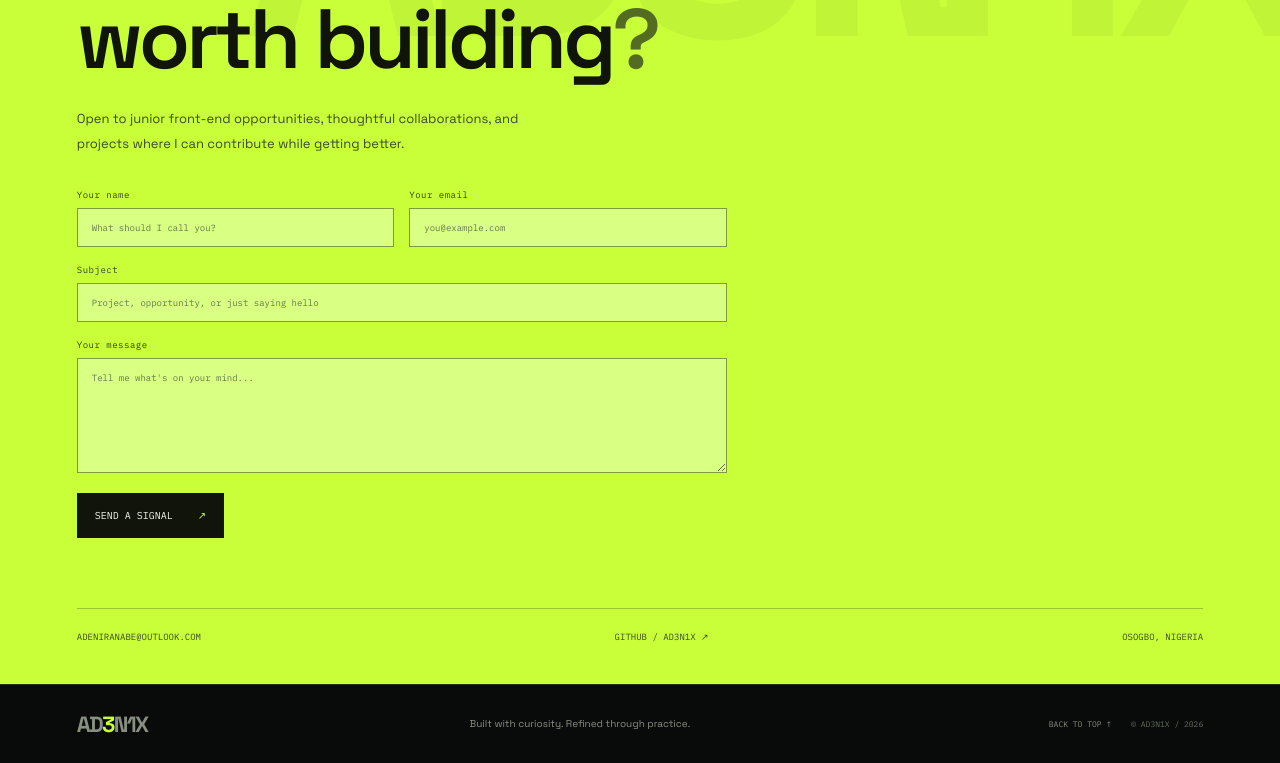
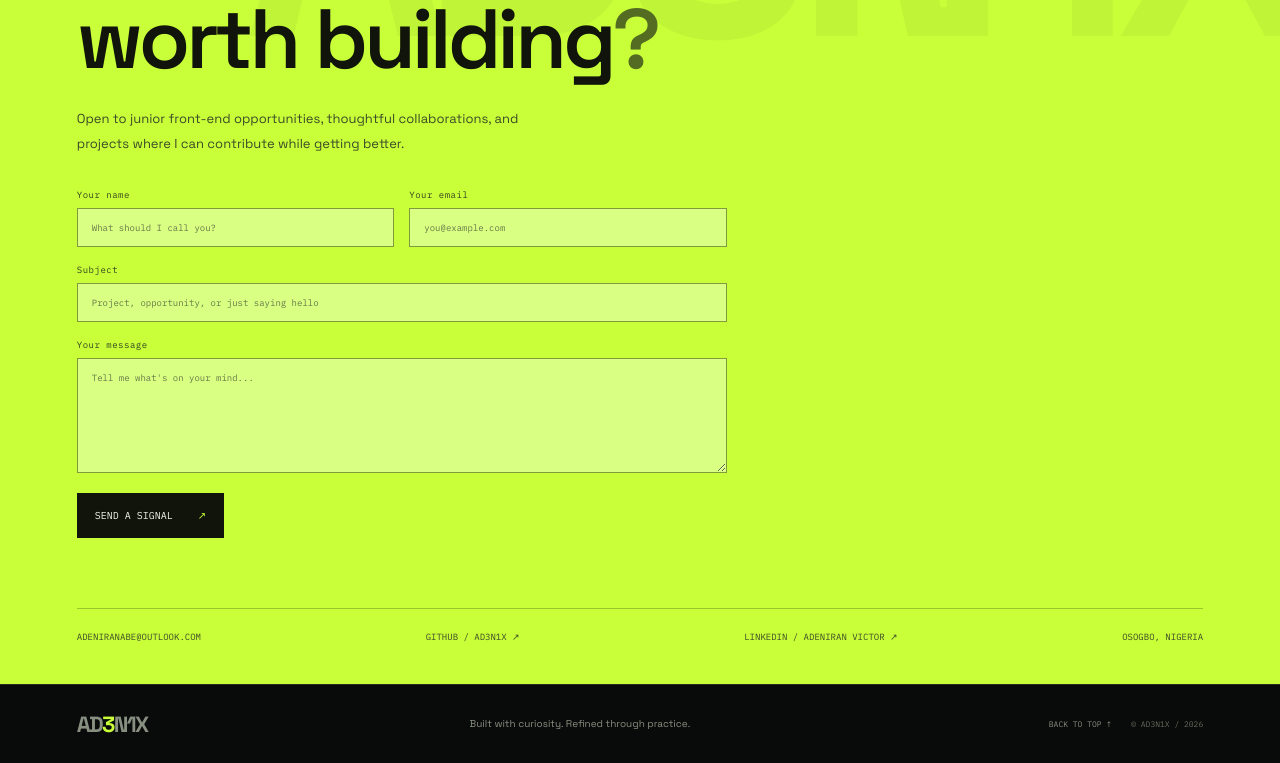
Before and after one commit to Ad3n1x/Portfolio, a React (Vite) app in the folder client/: page / in a window 1280 px wide. Shown: the part 4501-5264 px from the top of the page. Built offline with nearby package versions, Linux system fonts and the light colour scheme; no server answers.

Commit message:
Add LinkedIn profile to portfolio contact links

```diff
--- a/client/src/App.jsx
+++ b/client/src/App.jsx
@@ -161,7 +161,8 @@ export default function App() {
       </section>
       <section id="contact" className="contact-section"><div className="section-wrap contact-inner"><p className="eyebrow">04 / OPEN CHANNEL</p><h2>Got something<br />worth building<span className="contact-dot">?</span></h2><p>Open to junior front-end opportunities, thoughtful collaborations, and projects where I can contribute while getting better.</p>
         <form className="contact-form" onSubmit={handleSubmit}><div className="form-pair"><label>Your name<input name="name" value={form.name} onChange={updateField} required minLength="2" maxLength="80" placeholder="What should I call you?" /></label><label>Your email<input name="email" type="email" value={form.email} onChange={updateField} required maxLength="254" placeholder="you@example.com" /></label></div><label>Subject <input name="subject" value={form.subject} onChange={updateField} maxLength="120" placeholder="Project, opportunity, or just saying hello" /></label><label>Your message<textarea name="message" value={form.message} onChange={updateField} required minLength="10" maxLength="3000" rows="4" placeholder="Tell me what's on your mind..." /></label><button className="button button-contact" disabled={sending} type="submit">{sending ? "SENDING..." : "SEND A SIGNAL"} <span>↗</span></button>{notice && <p className="form-notice" role="status">{notice}</p>}</form>
-        <div className="contact-details"><a href="mailto:adeniranabe@outlook.com">ADENIRANABE@OUTLOOK.COM</a><a href="https://github.com/Ad3n1x" target="_blank" rel="noreferrer">GITHUB / AD3N1X ↗</a><span>OSOGBO, NIGERIA</span></div>
+        <div className="contact-details"><a href="mailto:adeniranabe@outlook.com">ADENIRANABE@OUTLOOK.COM</a><a href="https://github.com/Ad3n1x" target="_blank" rel="noreferrer">GITHUB / AD3N1X ↗</a>
+          <a href="https://www.linkedin.com/in/adeniran-victor-ba28a7432/" target="_blank" rel="noreferrer">LINKEDIN / ADENIRAN VICTOR ↗</a><span>OSOGBO, NIGERIA</span></div>
       </div></section>
     </main>
     <footer className="site-footer"><a className="wordmark" href="#home">AD<span>3</span>N1X<span className="wordmark-cursor">_</span></a><p>Built with curiosity. Refined through practice.</p><a href="#home">BACK TO TOP ↑</a><span className="footer-code">© AD3N1X / 2026</span></footer>
```
